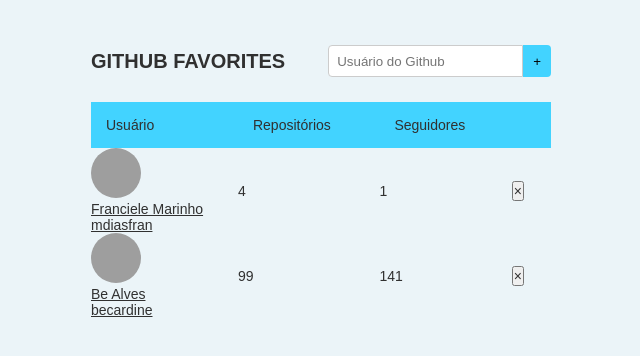
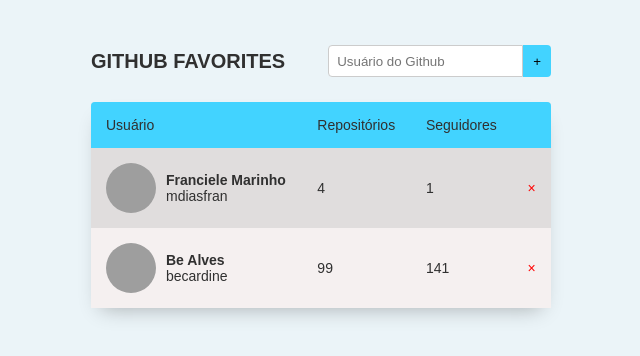
Before and after one commit to mdiasfran/github-favorites, a plain HTML site: page index.html in a window 1280 px wide. Shown: the whole page, without its empty margins (319-959 px from the left). Drawn offline with Linux system fonts and the light colour scheme; grey boxes are pictures that could not be loaded.

Commit message:
cria layout projeto

```diff
--- a/css/style.css
+++ b/css/style.css
@@ -90,6 +90,8 @@ header h1 {
 table {
     width: 100%;
     border-collapse: collapse;
+
+    box-shadow: 0 1rem 2rem -1rem rgba(0, 0, 0, 0.3);
 }
 
 table * {
@@ -104,6 +106,33 @@ table th {
     padding: 1.5rem;
 }
 
+table th:first-child {
+    border-top-left-radius: .4rem;
+}
+
+table th:last-child {
+    border-top-right-radius: .4rem;
+}
+
+table tr {
+    background: #f5f0f0;
+}
+
+table tr:nth-child(odd) {
+    background: #e0dddd;
+}
+
+table td {
+    padding: 1.5rem;
+    text-align: left;
+}
+
+td.user {
+    display: flex;
+    align-items: center;
+    gap: 1rem;
+}
+
 td.user img {
    width: 5rem;
    height: 5rem;
@@ -111,3 +140,17 @@ td.user img {
    object-fit: cover;
    border-radius: 50%;
 }
+
+td.user a {
+    text-decoration: none;
+}
+
+td.user a p {
+    font-weight: bold;
+}
+
+td .remove {
+    background: none;
+    border: none;
+    color: red;
+}
--- a/index.html
+++ b/index.html
@@ -38,7 +38,7 @@
                     <td class="repositories">4</td>
                     <td class="followers">1</td>
                     <td>
-                        <button>&times;</button>
+                        <button class="remove">&times;</button>
                     </td>
                 </tr>
 
@@ -53,7 +53,7 @@
                     <td class="repositories">99</td>
                     <td class="followers">141</td>
                     <td>
-                        <button>&times;</button>
+                        <button class="remove">&times;</button>
                     </td>
                 </tr>
             </tbody>
```
